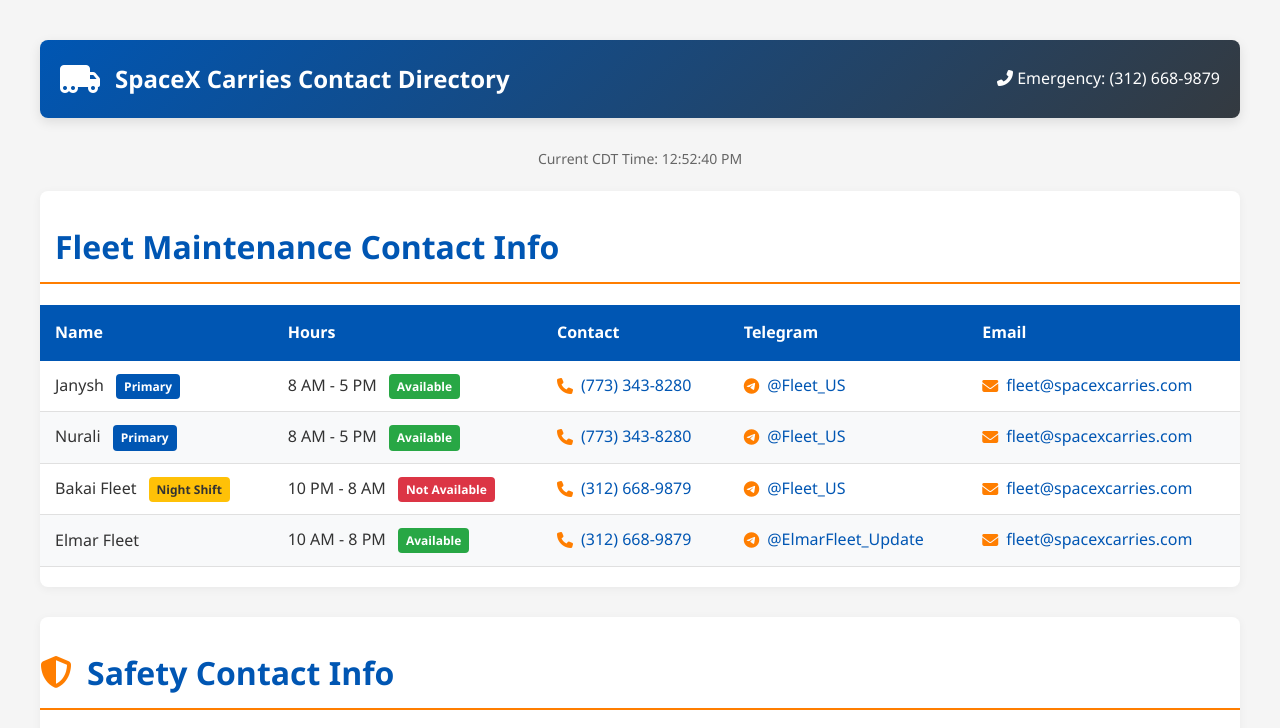
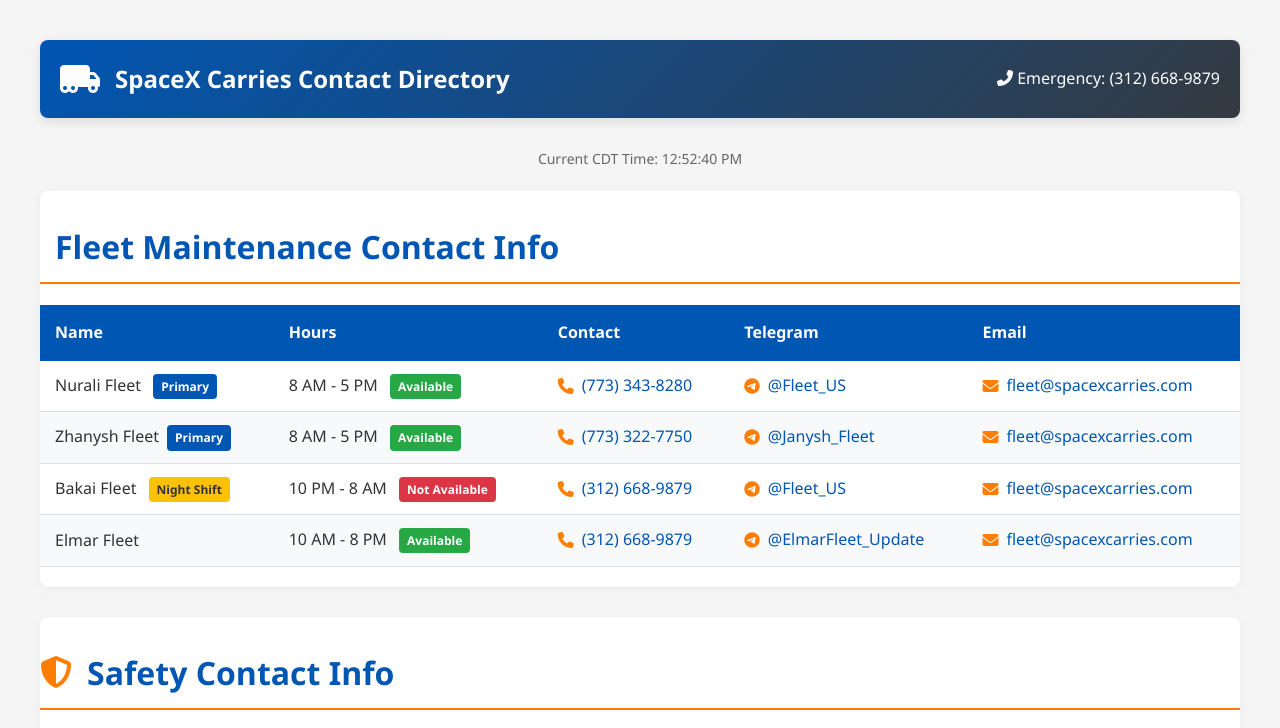
Before and after one commit to FleetManGo/FleetContact, a plain HTML site: page contact.html in a window 1280 px wide. Shown: the top 728 px of the page. Drawn offline with Linux system fonts and the light colour scheme.

Commit message:
contact info change

```diff
--- a/contact.html
+++ b/contact.html
@@ -271,17 +271,17 @@
                 </thead>
                 <tbody>
                     <tr>
-                        <td>Janysh <span class="badge badge-primary">Primary</span></td>
+                        <td>Nurali Fleet <span class="badge badge-primary">Primary</span></td>
                         <td>8 AM - 5 PM <span class="badge availability-badge" data-hours="8-17"></span></td>
                         <td><a href="tel:+17733438280" class="contact-method"><i class="fas fa-phone"></i> (773) 343-8280</a></td>
                         <td><a href="https://t.me/Fleet_US" target="_blank" class="contact-method"><i class="fab fa-telegram"></i> @Fleet_US</a></td>
                         <td><a href="mailto:fleet@spacexcarries.com" class="contact-method"><i class="fas fa-envelope"></i> fleet@spacexcarries.com</a></td>
                     </tr>
                     <tr>
-                        <td>Nurali <span class="badge badge-primary">Primary</span></td>
+                        <td>Zhanysh Fleet<span class="badge badge-primary">Primary</span></td>
                         <td>8 AM - 5 PM <span class="badge availability-badge" data-hours="8-17"></span></td>
-                        <td><a href="tel:+17733438280" class="contact-method"><i class="fas fa-phone"></i> (773) 343-8280</a></td>
-                        <td><a href="https://t.me/Fleet_US" target="_blank" class="contact-method"><i class="fab fa-telegram"></i> @Fleet_US</a></td>
+                        <td><a href="tel:+17733438280" class="contact-method"><i class="fas fa-phone"></i> (773) 322-7750</a></td>
+                        <td><a href="https://t.me/Fleet_US" target="_blank" class="contact-method"><i class="fab fa-telegram"></i> @Janysh_Fleet</a></td>
                         <td><a href="mailto:fleet@spacexcarries.com" class="contact-method"><i class="fas fa-envelope"></i> fleet@spacexcarries.com</a></td>
                     </tr>
                     <tr>
```
